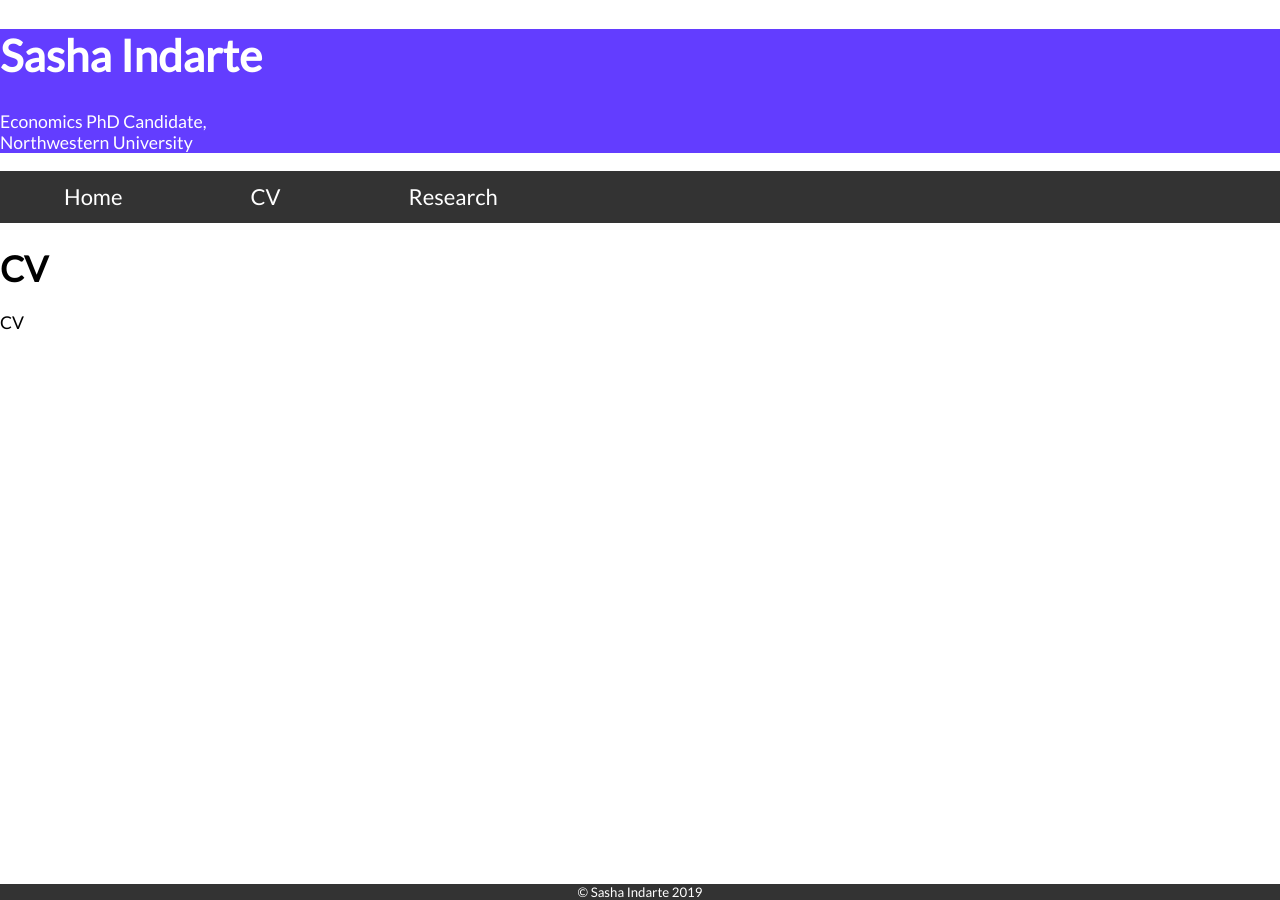
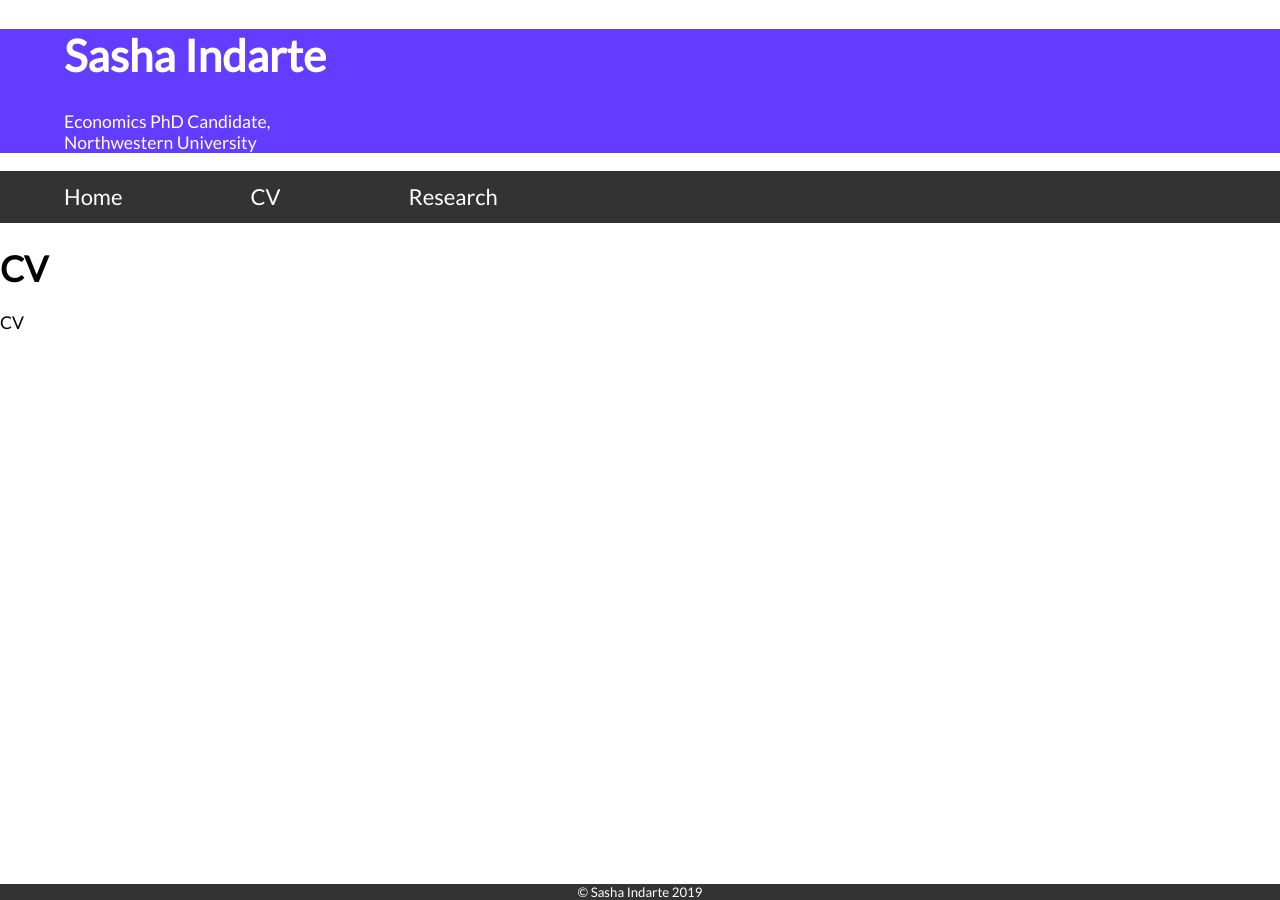
Before and after one commit to sashaindarte/sashaindarte.github.io, a Jekyll site: the page built from cv/index.html, in a window 1280 px wide. Built offline with Jekyll 4.4.1, drawn with Linux system fonts in a browser that asks for light colours.

Commit message:
Update main.css

```diff
--- a/css/main.css
+++ b/css/main.css
@@ -11,7 +11,7 @@
 
 /* Header/logo Title */
 .header {
-  /*padding: 1% 5% 0% 5%;*/
+  padding: 0% 5% 0% 5%;
   text-align: left;
   background: #633dff;
   color: white;
@@ -41,7 +41,7 @@
   	position: sticky;
   	position: -webkit-sticky;
   	top: 0;
-	/*padding: 0em 0em 0em 2em;*/
+	padding: 0%;
 }
 
 /* Style the navigation bar links */
```
